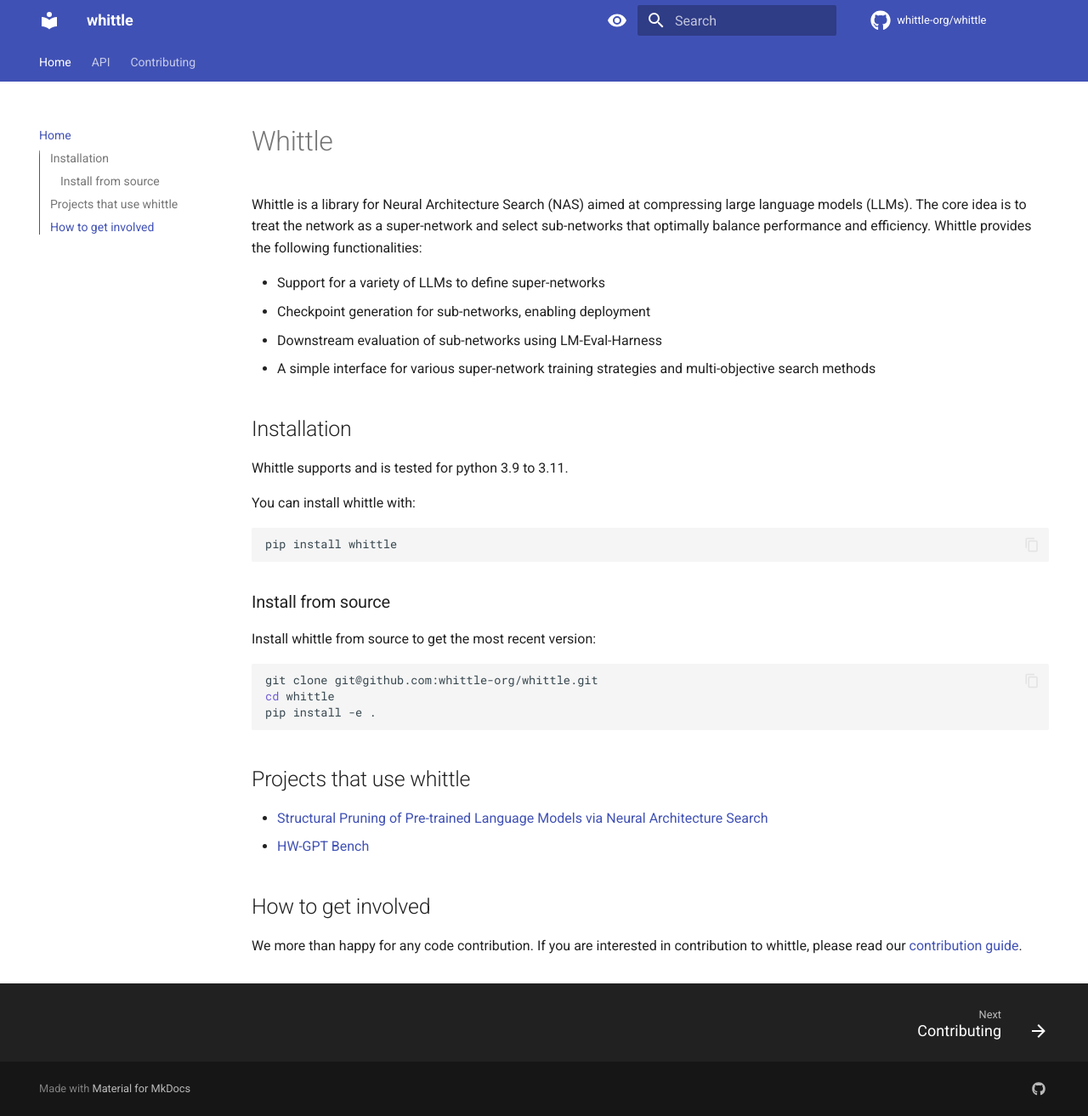
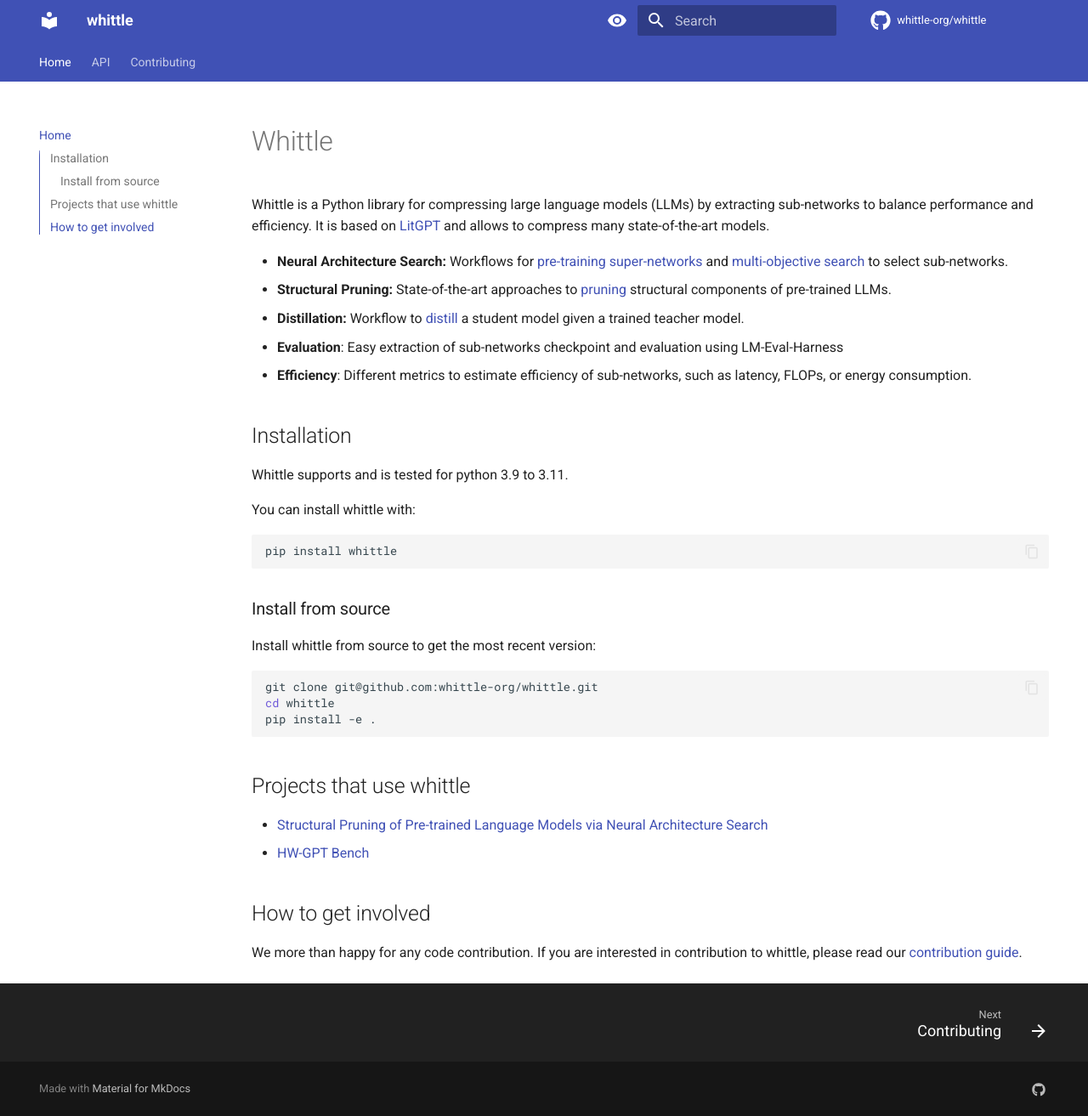
Before and after one commit to whittle-org/whittle, an MkDocs documentation site: the page built from docs/index.md, in a window 1280 px wide and 1313 px high. Shown: the whole window at 85% size. Built offline with MkDocs 1.6.1 and Material for MkDocs 9.7.7, drawn with Linux system fonts in a browser that asks for light colours; comment, search, counter and statistics services are not loaded; the version menu is left out.

Commit message:
fix: update index in docs (#280)

```diff
--- a/docs/index.md
+++ b/docs/index.md
@@ -1,12 +1,17 @@
 # Whittle
 
 
-Whittle is a library for Neural Architecture Search (NAS) aimed at compressing large language models (LLMs). The core idea is to treat the network as a super-network and select sub-networks that optimally balance performance and efficiency. Whittle provides the following functionalities:
+Whittle is a Python library for compressing large language models (LLMs)
+by extracting sub-networks to balance performance and efficiency. It is based on [LitGPT](https://github.com/Lightning-AI/litgpt)
+and allows to compress many state-of-the-art models.
 
-- Support for a variety of LLMs to define super-networks
-- Checkpoint generation for sub-networks, enabling deployment
-- Downstream evaluation of sub-networks using LM-Eval-Harness
-- A simple interface for various super-network training strategies and multi-objective search methods
+
+- **Neural Architecture Search:** Workflows for [pre-training super-networks](https://github.com/whittle-org/whittle/tree/main/whittle/pretrain_super_network.py) and [multi-objective search](https://github.com/whittle-org/whittle/tree/main/whittle/search_sub_networks.py) to select sub-networks.
+- **Structural Pruning:** State-of-the-art approaches to [pruning](https://github.com/whittle-org/whittle/tree/main/whittle/prune.py) structural components of pre-trained LLMs.
+- **Distillation:** Workflow to [distill](https://github.com/whittle-org/whittle/tree/main/whittle/distill.py) a student model given a trained teacher model.
+- **Evaluation**: Easy extraction of sub-networks checkpoint and evaluation using LM-Eval-Harness
+- **Efficiency**: Different metrics to estimate efficiency of sub-networks, such as latency, FLOPs, or energy consumption.
+
 
 ## Installation
 
```
